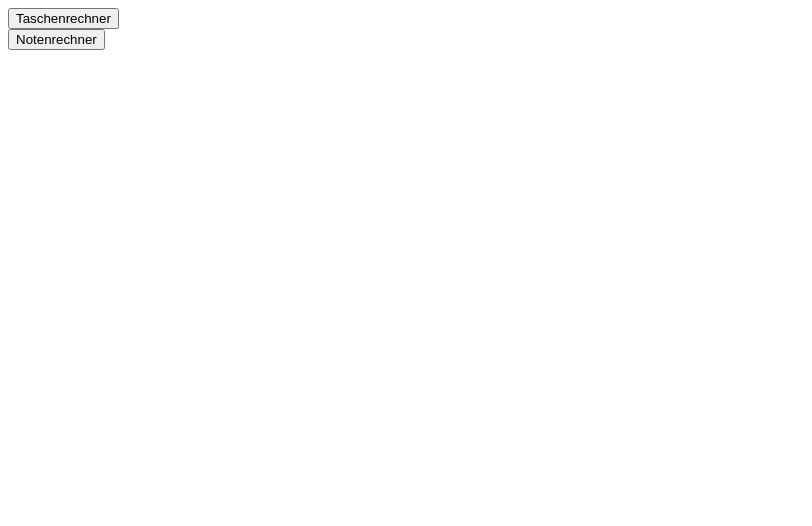
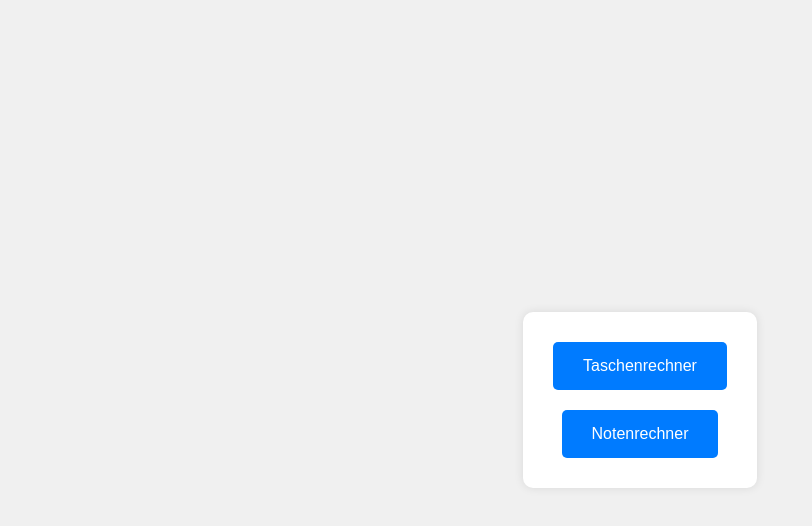
Before and after one commit to notenrechner/notenrechner.github.io, a plain HTML site: page index.html in a window 1280 px wide. Shown: the whole page, without its empty margins (0-812 px from the left). Drawn offline with Linux system fonts and the light colour scheme.

Commit message:
Update index.html

```diff
--- a/index.html
+++ b/index.html
@@ -1,11 +1,46 @@
+<!DOCTYPE html>
 <html lang="de">
 <head>
     <meta charset="UTF-8">
     <meta name="viewport" content="width=device-width, initial-scale=1.0">
     <title>Menü</title>
+    <style>
+        body {
+            font-family: Arial, sans-serif;
+            background-color: #f0f0f0;
+            display: flex;
+            justify-content: center;
+            align-items: center;
+            height: 100vh;
+            margin: 0;
+        }
+        .container {
+            text-align: center;
+            background-color: #fff;
+            padding: 20px;
+            border-radius: 10px;
+            box-shadow: 0 0 10px rgba(0, 0, 0, 0.1);
+        }
+        button {
+            background-color: #007BFF;
+            color: white;
+            border: none;
+            padding: 15px 30px;
+            margin: 10px;
+            border-radius: 5px;
+            font-size: 16px;
+            cursor: pointer;
+            transition: background-color 0.3s;
+        }
+        button:hover {
+            background-color: #0056b3;
+        }
+    </style>
 </head>
 <body>
-    <button onclick="location.href='taschenrechner.html'">Taschenrechner</button> <br>
-    <button onclick="location.href='notenrechner.html'">Notenrechner</button>
+    <div class="container">
+        <button onclick="location.href='taschenrechner.html'">Taschenrechner</button> <br>
+        <button onclick="location.href='notenrechner.html'">Notenrechner</button>
+    </div>
 </body>
 </html>
```
